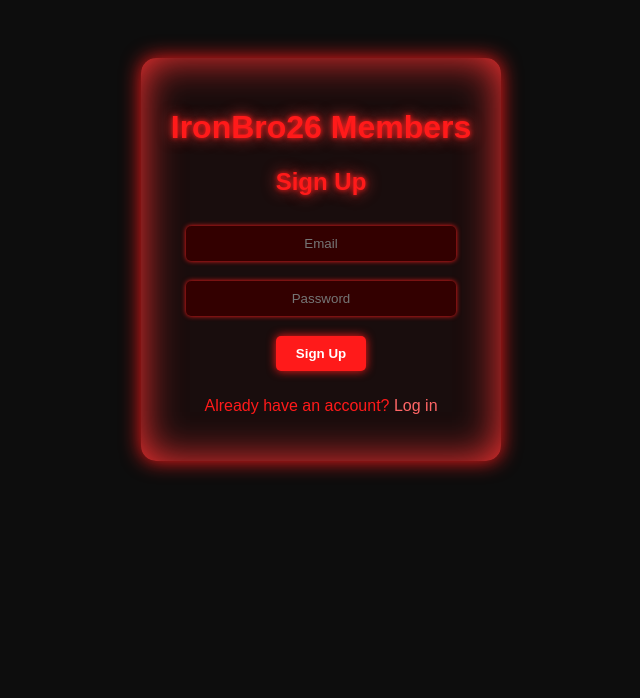
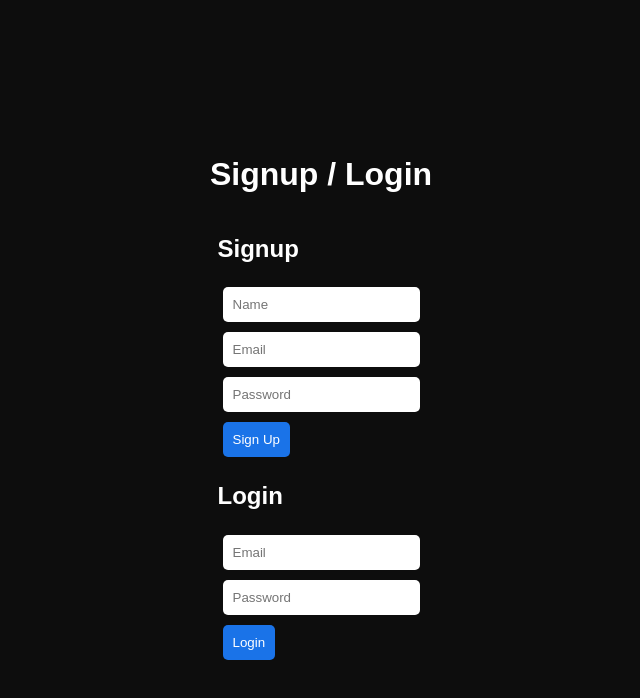
Before and after one commit to IronBro26/New-folder, a website: page signup.html in a window 1280 px wide. Both pictures are taken after a click on the button "Sign Up". Shown: the whole page, without its empty margins (319-959 px from the left). Drawn offline with Linux system fonts and the light colour scheme.

Commit message:
Update signup.html

```diff
--- a/signup.html
+++ b/signup.html
@@ -3,140 +3,95 @@
 <head>
 <meta charset="UTF-8">
 <meta name="viewport" content="width=device-width, initial-scale=1.0">
-<title>IronBro26 - Login/Signup</title>
+<title>Signup</title>
 <style>
     body {
-  background:#0d0d0d;
-  color:#ff1a1a;
-  font-family:Arial,sans-serif;
-  display:flex;
-  flex-direction:column;
-  align-items:center;
-  padding:50px;
+        background: #0d0d0d;
+        color: #fff;
+        font-family: Arial, sans-serif;
+        display: flex;
+        flex-direction: column;
+        align-items: center;
+        justify-content: center;
+        height: 100vh;
+        margin: 0;
     }
-h1,h2 {
-  text-shadow:0 0 5px #ff1a1a,0 0 15px #ff3333;
-}
-input {
-  margin:10px 0;
-  padding:10px;
-  border-radius:5px;
-  border:none;
-  width:250px;
-  text-align:center;
-  background-color:#330000;
-  color:#ff6666;
-  box-shadow:0 0 5px #ff1a1a;
+    input, button {
+        padding: 10px;
+        margin: 5px;
+        border-radius: 5px;
+        border: none;
     }
     button {
-  padding:10px 20px;
-  border-radius:5px;
-  border:none;
-  background:#ff1a1a;
-  color:white;
-  cursor:pointer;
-  margin:10px 0;
-  font-weight:bold;
-  box-shadow:0 0 10px #ff1a1a;
-}
-button:hover {
-  background:#ff3333;
-  box-shadow:0 0 15px #ff1a1a,0 0 30px #ff6666;
-}
-a {
-  color:#ff6666;
-  text-decoration:none;
-}
-a:hover { text-decoration:underline; }
-.hidden { display:none; }
-.container {
-  background: rgba(255,26,26,0.05);
-  padding: 30px;
-  border-radius: 15px;
-  box-shadow: 0 0 20px #ff1a1a, 0 0 40px #ff3333 inset;
-  text-align:center;
+        cursor: pointer;
+        background-color: #1a73e8;
+        color: white;
     }
 </style>
 </head>
 <body>
-<div class="container">
-  <h1>IronBro26 Members</h1>
+<h1>Signup / Login</h1>
 
-  <!-- Signup Form -->
 <div id="signupDiv">
-    <h2>Sign Up</h2>
+    <h2>Signup</h2>
+    <input type="text" id="signupName" placeholder="Name" required><br>
     <input type="email" id="signupEmail" placeholder="Email" required><br>
     <input type="password" id="signupPassword" placeholder="Password" required><br>
     <button onclick="signup()">Sign Up</button>
-    <p>Already have an account? <a href="#" onclick="showLogin()">Log in</a></p>
 </div>
 
-  <!-- Login Form -->
-  <div id="loginDiv" class="hidden">
+<div id="loginDiv">
     <h2>Login</h2>
     <input type="email" id="loginEmail" placeholder="Email" required><br>
     <input type="password" id="loginPassword" placeholder="Password" required><br>
-    <button onclick="login()">Log In</button>
-    <p>Don't have an account? <a href="#" onclick="showSignup()">Sign up</a></p>
-  </div>
+    <button onclick="login()">Login</button>
 </div>
 
 <script>
-let users = JSON.parse(localStorage.getItem('users')) || [];
-let currentUser = JSON.parse(localStorage.getItem('currentUser')) || null;
+function signup() {
+    const name = document.getElementById("signupName").value;
+    const email = document.getElementById("signupEmail").value;
+    const password = document.getElementById("signupPassword").value;
 
-// Show/hide forms
-function showSignup() {
-  document.getElementById('signupDiv').classList.remove('hidden');
-  document.getElementById('loginDiv').classList.add('hidden');
-}
-function showLogin() {
-  document.getElementById('signupDiv').classList.add('hidden');
-  document.getElementById('loginDiv').classList.remove('hidden');
+    if(!name || !email || !password) {
+        alert("All fields are required!");
+        return;
     }
 
-// Signup function
-function signup() {
-  const email = document.getElementById('signupEmail').value;
-  const password = document.getElementById('signupPassword').value;
-
-  if (!email || !password) { alert("Fill in both fields!"); return; }
-  if (users.find(u => u.email === email)) { alert("Email already exists!"); return; }
-
-  const newUser = {
-    email,
-    password,
-    role: email === 'Krfuchs11@icloud.com' ? 'admin' : 'user',
-    signupTime: new Date().toLocaleString(),
-    lastActive: Date.now()
-  };
-  users.push(newUser);
-  localStorage.setItem('users', JSON.stringify(users));
-  alert("Account created! Please log in.");
-  showLogin();
+    let users = JSON.parse(localStorage.getItem("users") || "[]");
+    if(users.some(u => u.email === email)) {
+        alert("Email already registered!");
+        return;
     }
 
-// Login function
-function login() {
-  const email = document.getElementById('loginEmail').value;
-  const password = document.getElementById('loginPassword').value;
+    users.push({ name, email, password, signupDate: new Date().toLocaleString(), online: false });
+    localStorage.setItem("users", JSON.stringify(users));
 
-  const user = users.find(u => u.email === email && u.password === password);
-  if (!user) { alert("Invalid email or password"); return; }
-
-  user.lastActive = Date.now();
-  localStorage.setItem('users', JSON.stringify(users));
-  localStorage.setItem('currentUser', JSON.stringify(user));
-
-  window.location.href = "admin.html"; // go to admin panel
+    alert("Signup successful! Please login.");
+    document.getElementById("signupName").value = "";
+    document.getElementById("signupEmail").value = "";
+    document.getElementById("signupPassword").value = "";
 }
 
-// Auto show signup/login on reload
-window.onload = function() {
-  if (currentUser) {
+function login() {
+    const email = document.getElementById("loginEmail").value;
+    const password = document.getElementById("loginPassword").value;
+
+    let users = JSON.parse(localStorage.getItem("users") || "[]");
+    const user = users.find(u => u.email === email && u.password === password);
+
+    if(user) {
+        // Mark user as online
+        users = users.map(u => u.email === email ? {...u, online: true} : u);
+        localStorage.setItem("users", JSON.stringify(users));
+
+        // Store current user
+        localStorage.setItem("currentUser", JSON.stringify(user));
+
+        // Redirect to admin
         window.location.href = "admin.html";
     } else {
-    showSignup();
+        alert("Invalid credentials!");
     }
 }
 </script>
```
Lines whose indentation alone changed are shown as unchanged.
